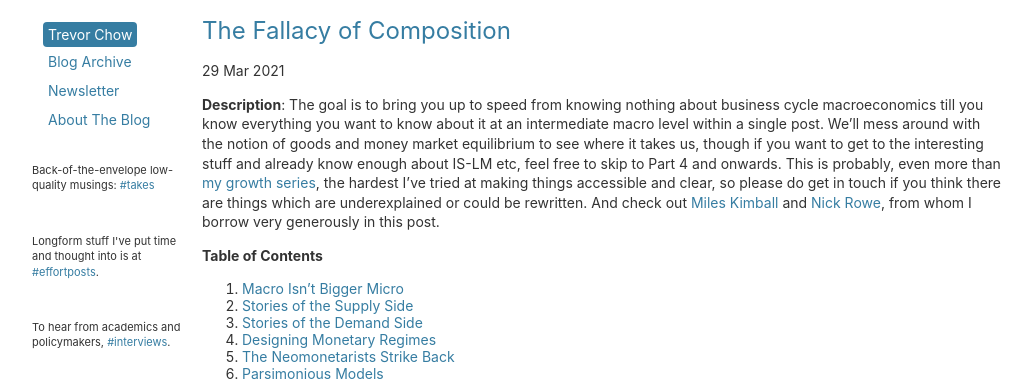
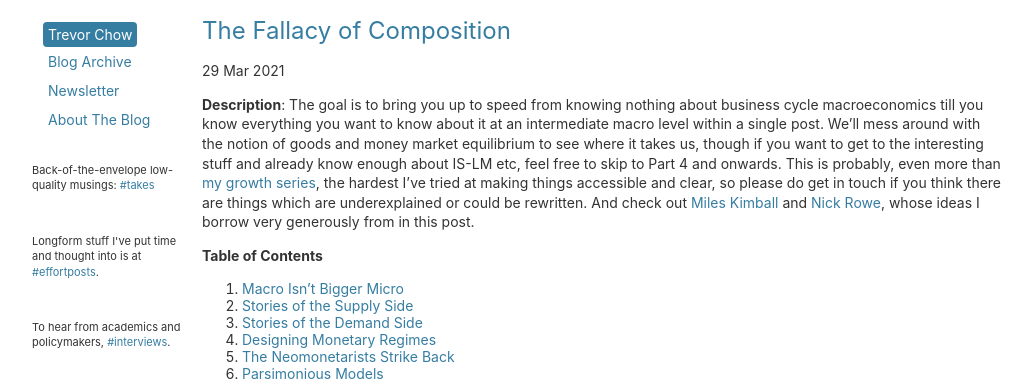
Before and after one commit to tmychow/tmychow.github.io, a Jekyll site: the page built from _posts/2021-03-29-the-fallacy-of-composition.md, in a window 1280 px wide and 900 px high. Shown: the top 387 px of the window, without its empty margins (28-1060 px from the left). Built offline with Jekyll 4.4.1, drawn with Linux system fonts in a browser that asks for light colours; formulas are drawn with MathJax 3.

Commit message:
Update 2021-03-29-the-fallacy-of-composition.md

```diff
--- a/_posts/2021-03-29-the-fallacy-of-composition.md
+++ b/_posts/2021-03-29-the-fallacy-of-composition.md
@@ -5,7 +5,7 @@
 tags: economics effortposts
 ---
 
-**Description**: The goal is to bring you up to speed from knowing nothing about business cycle macroeconomics till you know everything you want to know about it at an intermediate macro level within a single post. We'll mess around with the notion of goods and money market equilibrium to see where it takes us, though if you want to get to the interesting stuff and already know enough about IS-LM etc, feel free to skip to Part 4 and onwards. This is probably, even more than [my growth series](https://tmychow.com/blog/2020/07/02/growth-a-primer-in-three-parts), the hardest I've tried at making things accessible and clear, so please do get in touch if you think there are things which are underexplained or could be rewritten. And check out [Miles Kimball](https://blog.supplysideliberal.com/) and [Nick Rowe](https://worthwhile.typepad.com/worthwhile_canadian_initi/nick-rowe/), from whom I borrow very generously in this post.
+**Description**: The goal is to bring you up to speed from knowing nothing about business cycle macroeconomics till you know everything you want to know about it at an intermediate macro level within a single post. We'll mess around with the notion of goods and money market equilibrium to see where it takes us, though if you want to get to the interesting stuff and already know enough about IS-LM etc, feel free to skip to Part 4 and onwards. This is probably, even more than [my growth series](https://tmychow.com/blog/2020/07/02/growth-a-primer-in-three-parts), the hardest I've tried at making things accessible and clear, so please do get in touch if you think there are things which are underexplained or could be rewritten. And check out [Miles Kimball](https://blog.supplysideliberal.com/) and [Nick Rowe](https://worthwhile.typepad.com/worthwhile_canadian_initi/nick-rowe/), whose ideas I borrow very generously from in this post.
 
 **Table of Contents**
 
```
